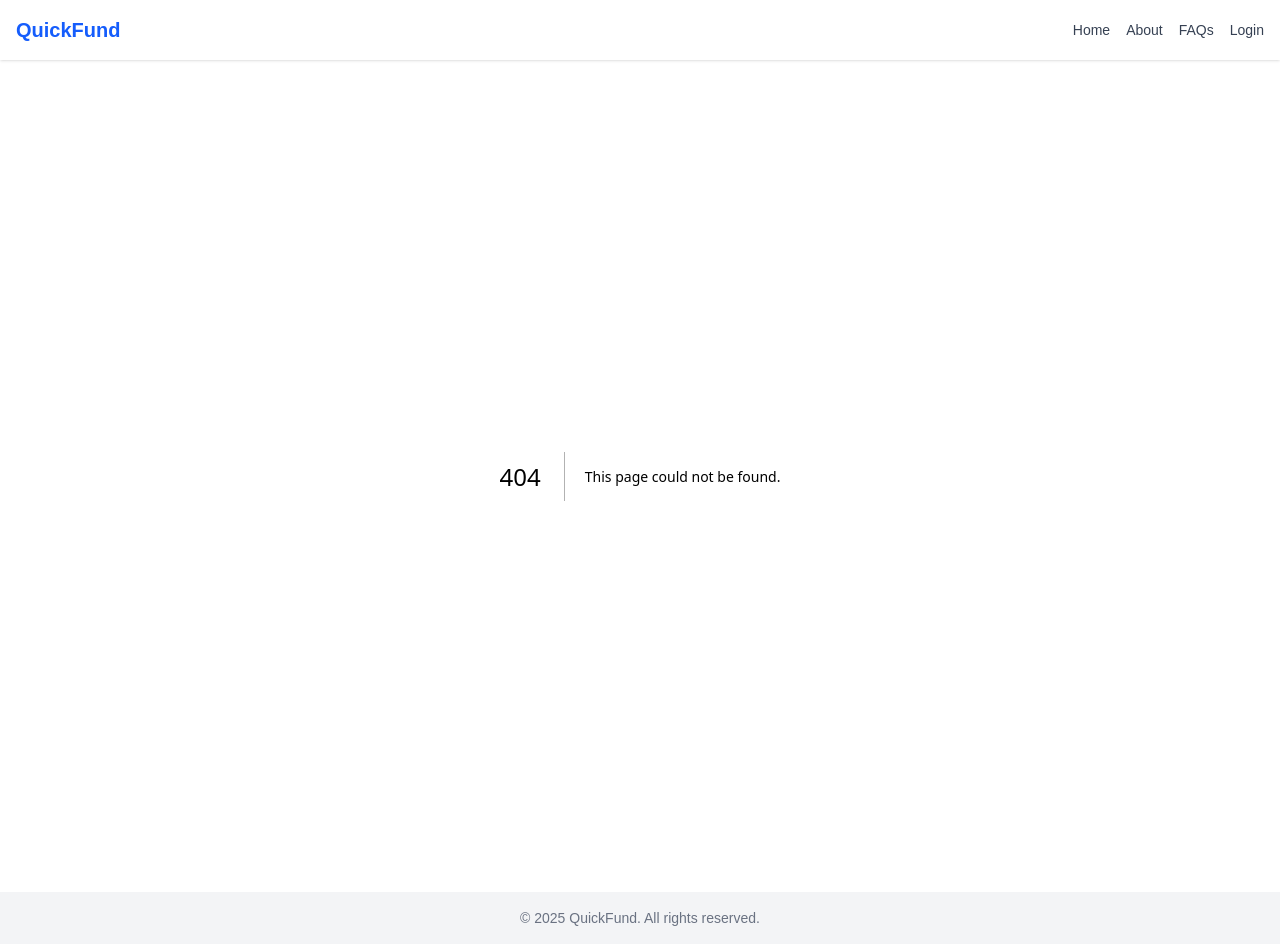
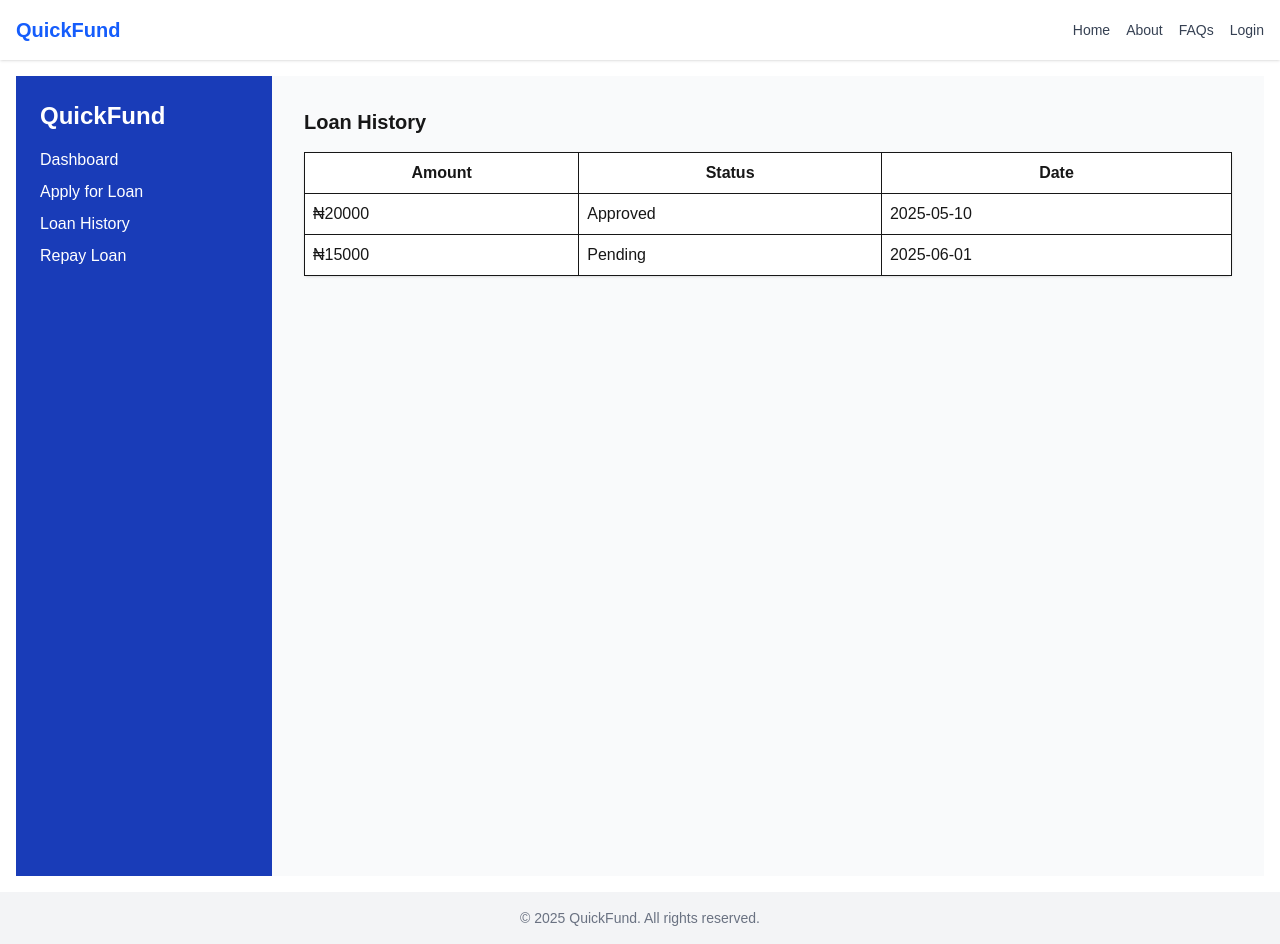
Before and after one commit to degee147/quickfund-frontend, a Next.js app: page /dashboard/history in a window 1280 px wide. Before the commit this address had no page. Built offline with nearby package versions, Linux system fonts and the light colour scheme.

Commit message:
dashboard scaffold

```diff
--- /dev/null
+++ b/app/dashboard/apply/page.tsx
@@ -0,0 +1,46 @@
+'use client';
+
+import { useState } from 'react';
+
+export default function ApplyPage() {
+    const [form, setForm] = useState({ amount: '', purpose: '' });
+
+    const handleChange = (e: React.ChangeEvent<HTMLInputElement | HTMLTextAreaElement>) => {
+        setForm({ ...form, [e.target.name]: e.target.value });
+    };
+
+    const handleSubmit = (e: React.FormEvent) => {
+        e.preventDefault();
+        console.log('Applying for loan:', form);
+    };
+
+    return (
+        <div>
+            <h2 className="text-xl font-bold mb-4">Apply for a Loan</h2>
+            <form onSubmit={handleSubmit} className="space-y-4 max-w-lg">
+                <input
+                    type="number"
+                    name="amount"
+                    placeholder="Loan Amount"
+                    value={form.amount}
+                    onChange={handleChange}
+                    className="w-full p-2 border rounded"
+                />
+                <textarea
+                    name="purpose"
+                    placeholder="Loan Purpose"
+                    value={form.purpose}
+                    onChange={handleChange}
+                    className="w-full p-2 border rounded"
+                    rows={4}
+                />
+                <button
+                    type="submit"
+                    className="bg-blue-600 text-white px-4 py-2 rounded hover:bg-blue-700"
+                >
+                    Submit Application
+                </button>
+            </form>
+        </div>
+    );
+}
--- /dev/null
+++ b/app/dashboard/history/page.tsx
@@ -0,0 +1,30 @@
+export default function HistoryPage() {
+    const loans = [
+        { id: 1, amount: 20000, status: 'Approved', date: '2025-05-10' },
+        { id: 2, amount: 15000, status: 'Pending', date: '2025-06-01' },
+    ];
+
+    return (
+        <div>
+            <h2 className="text-xl font-bold mb-4">Loan History</h2>
+            <table className="min-w-full bg-white shadow rounded">
+                <thead>
+                    <tr>
+                        <th className="p-2 border">Amount</th>
+                        <th className="p-2 border">Status</th>
+                        <th className="p-2 border">Date</th>
+                    </tr>
+                </thead>
+                <tbody>
+                    {loans.map((loan) => (
+                        <tr key={loan.id}>
+                            <td className="p-2 border">₦{loan.amount}</td>
+                            <td className="p-2 border">{loan.status}</td>
+                            <td className="p-2 border">{loan.date}</td>
+                        </tr>
+                    ))}
+                </tbody>
+            </table>
+        </div>
+    );
+}
--- /dev/null
+++ b/app/dashboard/layout.tsx
@@ -0,0 +1,24 @@
+import Link from 'next/link';
+import { ReactNode } from 'react';
+
+export default function DashboardLayout({ children }: { children: ReactNode }) {
+    return (
+        <div className="flex min-h-screen">
+            {/* Sidebar */}
+            <aside className="w-64 bg-blue-800 text-white p-6 space-y-4">
+                <h2 className="text-2xl font-bold">QuickFund</h2>
+                <nav className="flex flex-col space-y-2">
+                    <Link href="/dashboard" className="hover:underline">Dashboard</Link>
+                    <Link href="/dashboard/apply" className="hover:underline">Apply for Loan</Link>
+                    <Link href="/dashboard/history" className="hover:underline">Loan History</Link>
+                    <Link href="/dashboard/repay" className="hover:underline">Repay Loan</Link>
+                </nav>
+            </aside>
+
+            {/* Main Content */}
+            <main className="flex-1 p-8 bg-gray-50">
+                {children}
+            </main>
+        </div>
+    );
+}
--- /dev/null
+++ b/app/dashboard/page.tsx
@@ -0,0 +1,10 @@
+export default function DashboardHome() {
+    return (
+        <div>
+            <h1 className="text-2xl font-semibold mb-4">Welcome to your Dashboard</h1>
+            <p className="text-gray-600">
+                Here you can manage your loan applications, repayments, and view history.
+            </p>
+        </div>
+    );
+}
--- /dev/null
+++ b/app/dashboard/repay/page.tsx
@@ -0,0 +1,33 @@
+'use client';
+
+import { useState } from 'react';
+
+export default function RepayPage() {
+    const [amount, setAmount] = useState('');
+
+    const handleSubmit = (e: React.FormEvent) => {
+        e.preventDefault();
+        console.log('Repaying:', amount);
+    };
+
+    return (
+        <div>
+            <h2 className="text-xl font-bold mb-4">Repay Loan</h2>
+            <form onSubmit={handleSubmit} className="max-w-md space-y-4">
+                <input
+                    type="number"
+                    placeholder="Amount to repay"
+                    value={amount}
+                    onChange={(e) => setAmount(e.target.value)}
+                    className="w-full p-2 border rounded"
+                />
+                <button
+                    type="submit"
+                    className="bg-green-600 text-white px-4 py-2 rounded hover:bg-green-700"
+                >
+                    Pay Now (Mock)
+                </button>
+            </form>
+        </div>
+    );
+}
```
